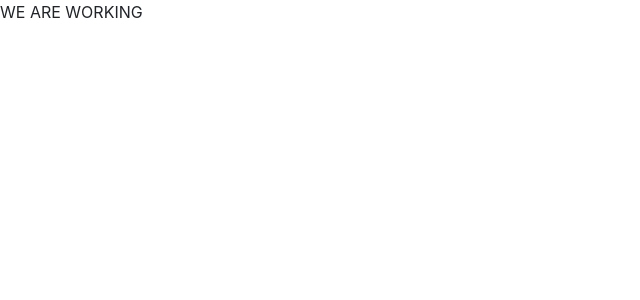
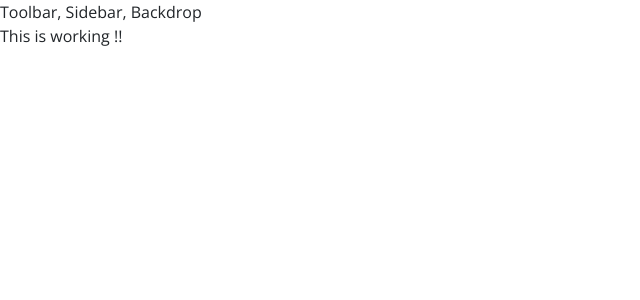
Before and after one commit to dolphinedaisy/react-burger-builder, a React (Create React App) app: page / in a window 1280 px wide. Shown: the top 300 px of the page, without its empty margins (0-640 px from the left). Built offline with nearby package versions, Linux system fonts and the light colour scheme.

Commit message:
layout component added, fonts changed

```diff
--- a/src/App.js
+++ b/src/App.js
@@ -1,10 +1,11 @@
 import React from 'react';
+import Layout from "./Components/Layout/Layout";
 
 function App() {
   return (
-    <div>
-      <p>WE ARE WORKING</p>
-    </div>
+    <Layout>
+      <p>This is working !!</p>
+    </Layout>
   );
 }
 
--- /dev/null
+++ b/src/Components/Layout/Layout.js
@@ -0,0 +1,13 @@
+import React from "react";
+import ReactAux from "../../hoc/ReactAux";
+
+const layout = (props) => (
+    <ReactAux>
+        <div>Toolbar, Sidebar, Backdrop</div>
+        <main>
+            {props.children}
+        </main>
+    </ReactAux>
+);
+
+export default layout;
--- /dev/null
+++ b/src/hoc/ReactAux.js
@@ -0,0 +1,2 @@
+const ReactAux = props => props.children;
+export default ReactAux;
--- a/src/index.css
+++ b/src/index.css
@@ -1,6 +1,6 @@
 body {
   margin: 0;
-  font-family: -apple-system, BlinkMacSystemFont, 'Segoe UI', 'Roboto', 'Oxygen',
+  font-family:  'Open Sans', -apple-system, BlinkMacSystemFont, 'Segoe UI', 'Roboto', 'Oxygen',
     'Ubuntu', 'Cantarell', 'Fira Sans', 'Droid Sans', 'Helvetica Neue',
     sans-serif;
   -webkit-font-smoothing: antialiased;
```
